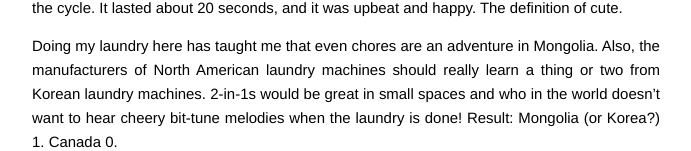
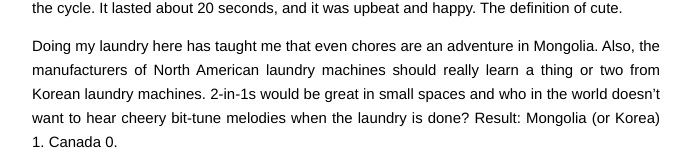
Before and after one commit to rachelgold/rachelgold.github.io, a Jekyll site: the page built from _posts/2018-02-06-laundry-day.md, in a window 1280 px wide. Shown: the part 1392-1543 px from the top of the page, without its empty margins (294-985 px from the left). Built offline with Jekyll 4.4.1, drawn with Linux system fonts in a browser that asks for light colours.

Commit message:
adding a question mark

```diff
--- a/_posts/2018-02-06-laundry-day.md
+++ b/_posts/2018-02-06-laundry-day.md
@@ -17,4 +17,4 @@ The first time I ran the washer it took more than 10 minutes for me to choose a
 
 The best part of laundering is when the washing machine plays a bit-tune song at the end of the cycle. It lasted about 20 seconds, and it was upbeat and happy. The definition of cute.
 
-Doing my laundry here has taught me that even chores are an adventure in Mongolia. Also, the manufacturers of North American laundry machines should really learn a thing or two from Korean laundry machines. 2-in-1s would be great in small spaces and who in the world doesn't want to hear cheery bit-tune melodies when the laundry is done! Result: Mongolia (or Korea?) 1. Canada 0.
+Doing my laundry here has taught me that even chores are an adventure in Mongolia. Also, the manufacturers of North American laundry machines should really learn a thing or two from Korean laundry machines. 2-in-1s would be great in small spaces and who in the world doesn't want to hear cheery bit-tune melodies when the laundry is done? Result: Mongolia (or Korea) 1. Canada 0.
```
